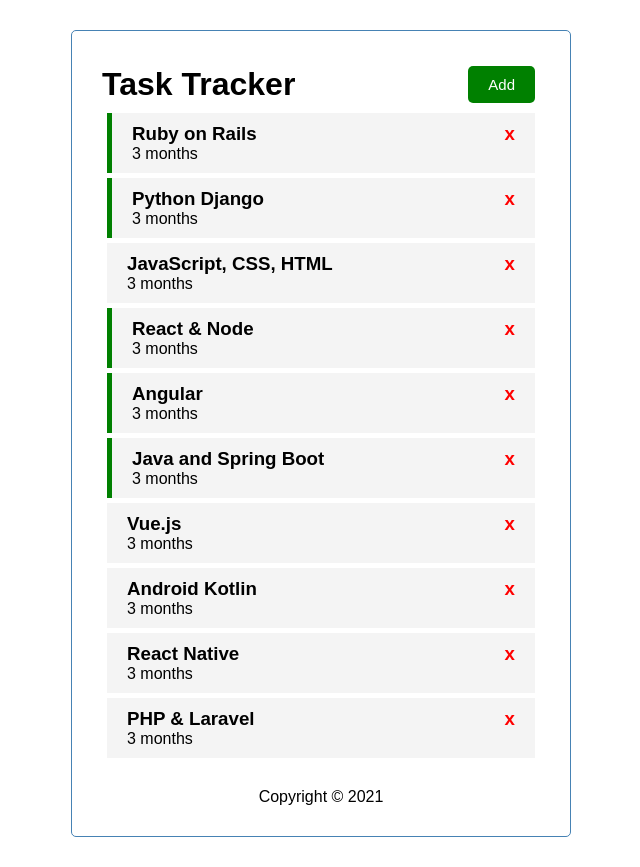
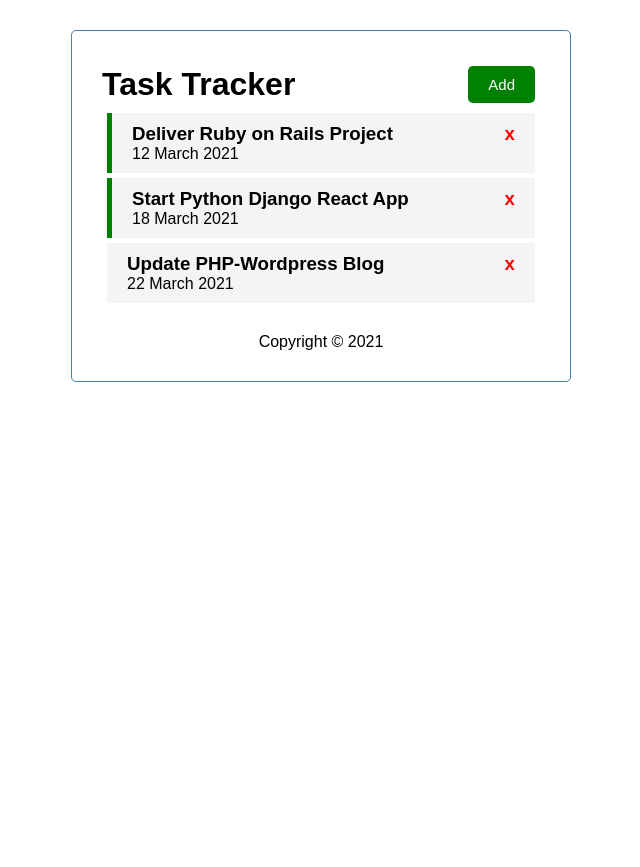
Before and after one commit to KumarPrafull/react-task-tracker, a React (Create React App) app: page / in a window 1280 px wide. Shown: the whole page, without its empty margins (319-959 px from the left). After the commit the page ends 800 px from the top, so only its background shows below. Built offline with nearby package versions, Linux system fonts and the light colour scheme.

Commit message:
state update

```diff
--- a/src/App.js
+++ b/src/App.js
@@ -9,74 +9,25 @@
   const [tasks, setTasks] = useState([
     {
       id: 1,
-      text: 'Ruby on Rails',
-      time: '3 months',
+      text: 'Deliver Ruby on Rails Project',
+      time: '12 March 2021',
       reminder: true,
     },
 
 
     {
       id: 2,
-      text: 'Python Django',
-      time: '3 months',
+      text: 'Start Python Django React App',
+      time: '18 March 2021',
       reminder: true,
     },
 
     {
       id: 3,
-      text: 'JavaScript, CSS, HTML',
-      time: '3 months',
+      text: 'Update PHP-Wordpress Blog',
+      time: '22 March 2021',
       reminder: false,
-    },
-
-    {
-      id: 4,
-      text: 'React & Node',
-      time: '3 months',
-      reminder: true,
-    },
-
-    {
-      id: 5,
-      text: 'Angular',
-      time: '3 months',
-      reminder: true,
-    },
-
-    {
-      id: 6,
-      text: 'Java and Spring Boot',
-      time: '3 months',
-      reminder: true,
-    },
-
-    {
-      id: 7,
-      text: 'Vue.js',
-      time: '3 months',
-      reminder: false,
-    },
-
-    {
-      id: 8,
-      text: 'Android Kotlin',
-      time: '3 months',
-      reminder: false,
-    },
-
-    {
-      id: 9,
-      text: 'React Native',
-      time: '3 months',
-      reminder: false,
-    },
-
-    {
-      id: 10,
-      text: 'PHP & Laravel',
-      time: '3 months',
-      reminder: false,
-    },
+    }
 
   ])
 
```
